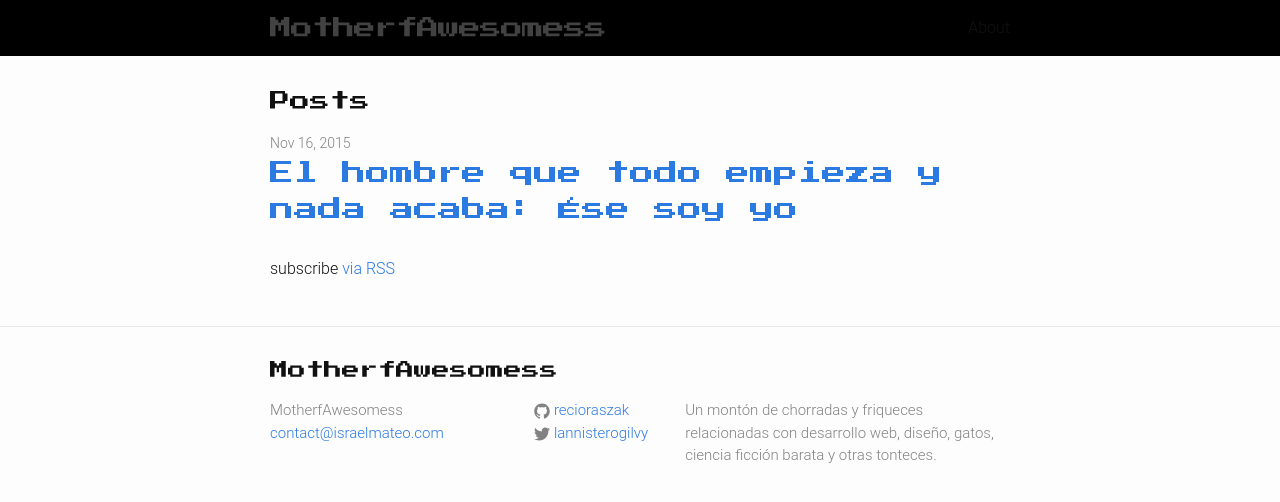
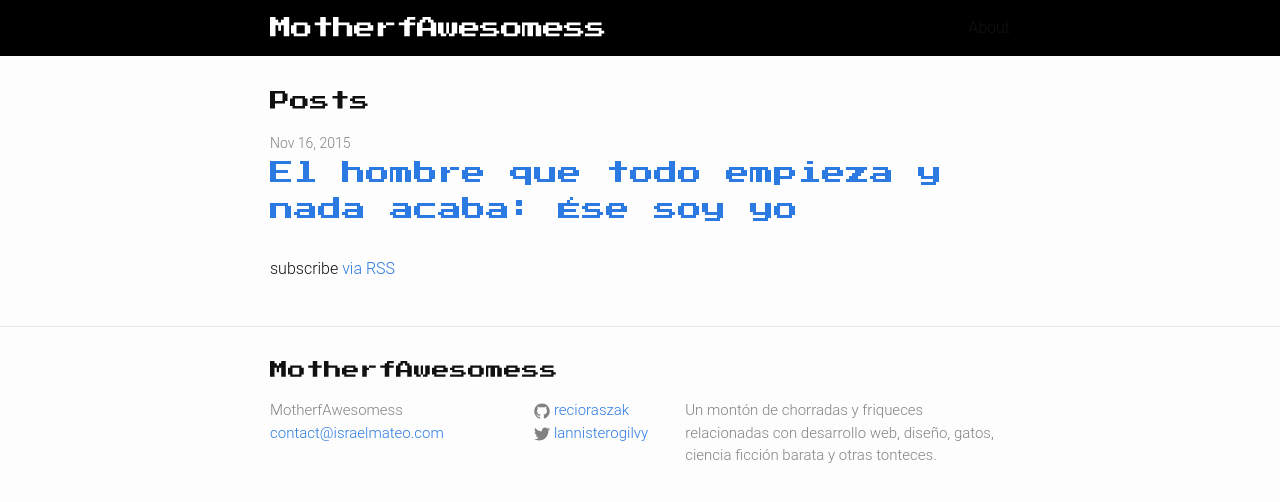
Before and after one commit to recioRaszak/recioraszak.github.io, a Jekyll site: the page built from index.html, in a window 1280 px wide. Shown: the top 502 px of the page. Built offline with Jekyll 4.4.1, drawn with Linux system fonts in a browser that asks for light colours.

Commit message:
First !important

```diff
--- a/_sass/_layout.scss
+++ b/_sass/_layout.scss
@@ -17,7 +17,7 @@
     letter-spacing: -1px;
     margin-bottom: 0;
     float: left;
-    color:white;
+    color:white!important;
 
     &,
     &:visited {
```
